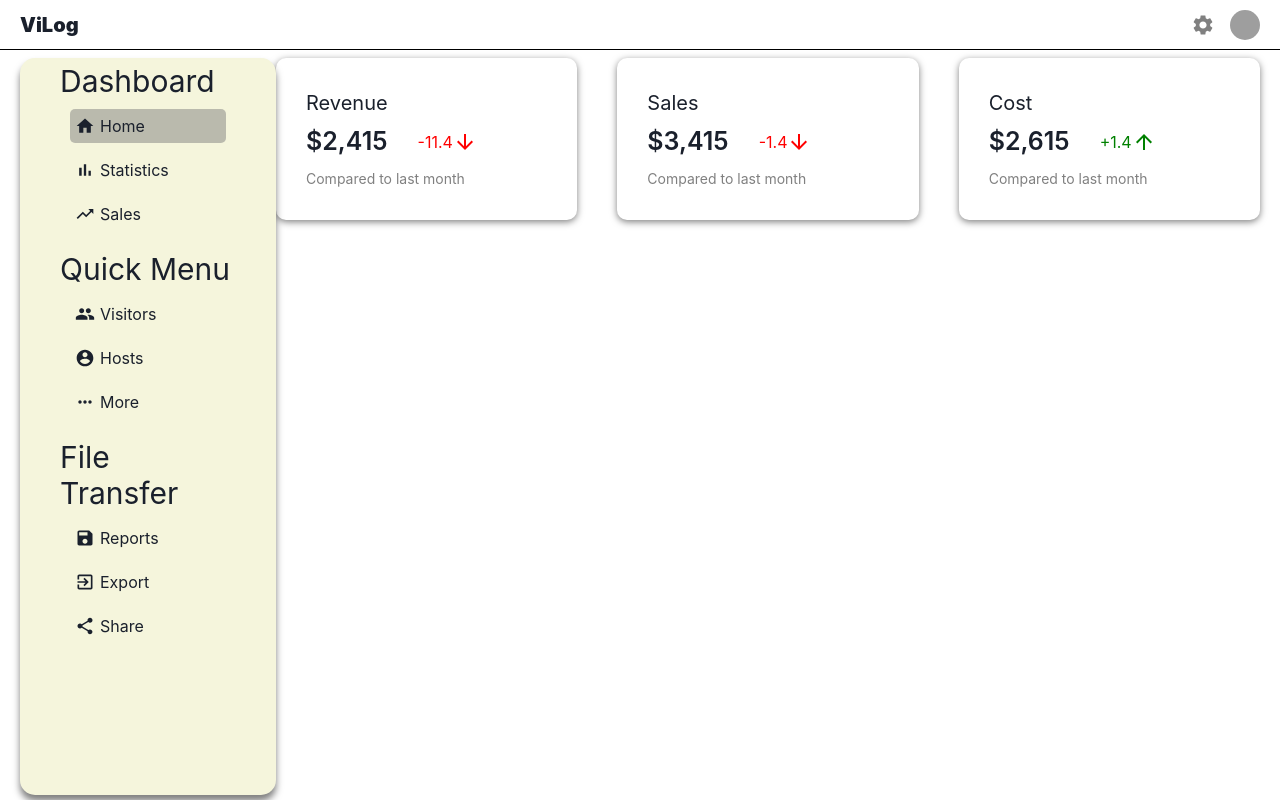
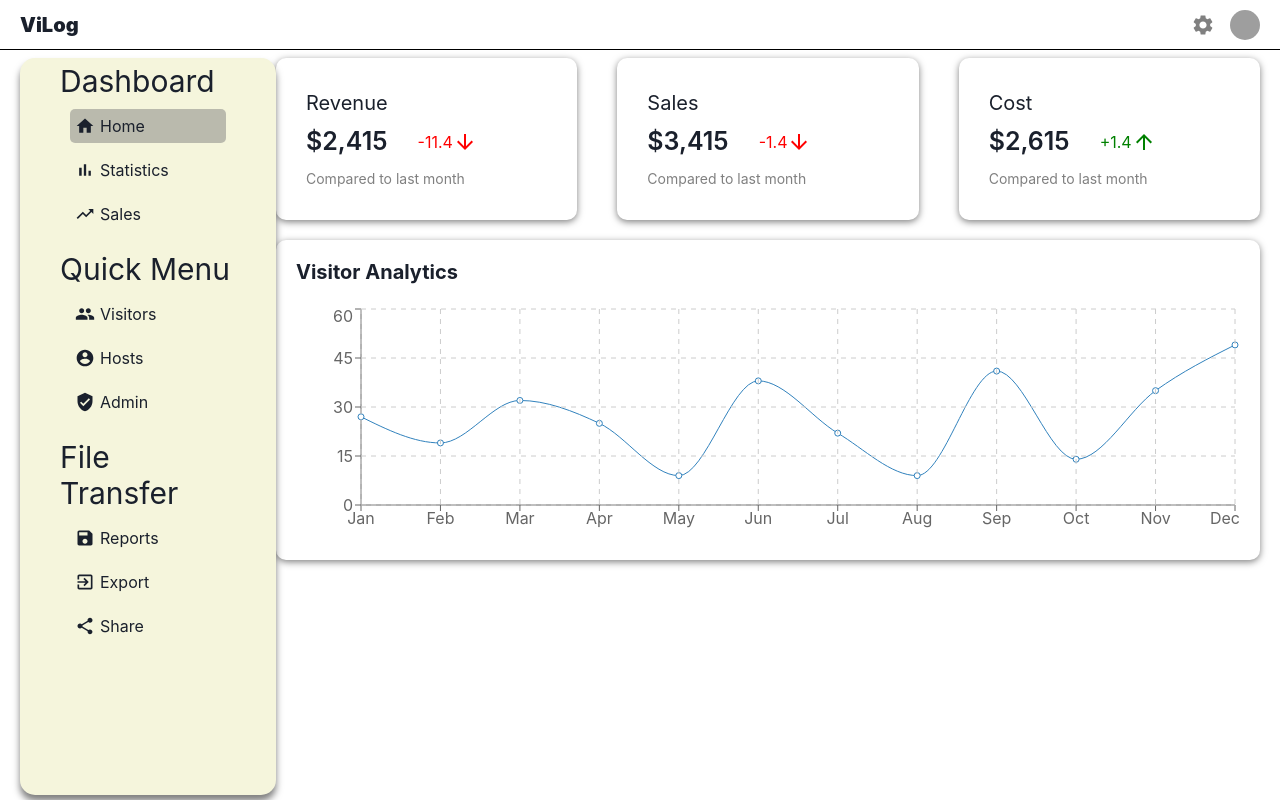
Before and after one commit to Nicholas-Darko-Brown/ViLog, a React (Create React App) app in the folder Client/guest-app/: page /dashboardPage in a window 1280 px wide. Built offline with nearby package versions, Linux system fonts and the light colour scheme; grey boxes are pictures that could not be loaded.

Commit message:
Created props

```diff
--- /dev/null
+++ b/Client/guest-app/src/DummyData.js
@@ -0,0 +1,50 @@
+export const userData = [
+    {
+      month: 'Jan',
+      numberOfVisitors: 27,
+    },
+    {
+      month: 'Feb',
+      numberOfVisitors: 19,
+    },
+    {
+      month: 'Mar',
+      numberOfVisitors: 32,
+    },
+    {
+      month: 'Apr',
+      numberOfVisitors: 25,
+    },
+    {
+      month: 'May',
+      numberOfVisitors: 9,
+    },
+    {
+      month: 'Jun',
+      numberOfVisitors: 38,
+    },
+    {
+      month: 'Jul',
+      numberOfVisitors: 22,
+    },
+    {
+      month: 'Aug',
+      numberOfVisitors: 9,
+    },
+    {
+      month: 'Sep',
+      numberOfVisitors: 41,
+    },
+    {
+      month: 'Oct',
+      numberOfVisitors: 14,
+    },
+    {
+      month: 'Nov',
+      numberOfVisitors: 35,
+    },
+    {
+      month: 'Dec',
+      numberOfVisitors: 49,
+    },
+  ];
--- /dev/null
+++ b/Client/guest-app/src/components/Dashboard/Dashboard Components/Chart/Chart.css
@@ -0,0 +1,14 @@
+.chart_container {
+    margin: 20px;
+    padding: 20px;
+    box-shadow: 0px 2px 7px 0px rgba(0,0,0,0.5);
+    -webkit-box-shadow: 0px 2px 7px 0px rgba(0,0,0,0.5);
+    -moz-box-shadow: 0px 2px 7px 0px rgba(0,0,0,0.5);
+    border-radius: 10px;
+}
+
+.chart_title {
+    margin-bottom: 20px;
+    font-weight: 700;
+    font-size: 20px;
+}
--- /dev/null
+++ b/Client/guest-app/src/components/Dashboard/Dashboard Components/Chart/Chart.js
@@ -0,0 +1,32 @@
+import './Chart.css';
+import {
+  LineChart,
+  Line,
+  XAxis,
+  YAxis,
+  CartesianGrid,
+  Tooltip,
+  ResponsiveContainer,
+} from 'recharts';
+
+const Chart = ({ title, data, dataKey, grid }) => {
+
+
+  return (
+    <div className="chart_container">
+      <h3 className="chart_title">{ title }</h3>
+      <ResponsiveContainer width="100%" aspect={4 / 1}>
+        <LineChart data={data}>
+          <XAxis dataKey="month" />
+          <YAxis />
+          <Line type="monotone" dataKey={dataKey} />
+          <Tooltip />
+          {grid && <CartesianGrid strokeDasharray='5 5'/>}
+        </LineChart>
+
+      </ResponsiveContainer>
+    </div>
+  );
+};
+
+export default Chart;
--- a/Client/guest-app/src/components/Dashboard/Dashboard Components/Sidebar/Sidebar.js
+++ b/Client/guest-app/src/components/Dashboard/Dashboard Components/Sidebar/Sidebar.js
@@ -1,6 +1,6 @@
 import React from 'react'
 import './Sidebar.css'
-import { Home,BarChart, TrendingUp, MoreHoriz, AccountCircle, People, Save, Share, ExitToApp } from '@material-ui/icons';
+import { Home,BarChart, TrendingUp, AccountCircle, People, Save, Share, ExitToApp, VerifiedUser } from '@material-ui/icons';
 
 const Sidebar = () => {
   return (
@@ -36,8 +36,8 @@ const Sidebar = () => {
                         Hosts
                     </li>
                     <li className="sidebar_list_item">
-                        <MoreHoriz className='sidebar_icon'/>
-                        More
+                        <VerifiedUser className='sidebar_icon'/>
+                        Admin
                     </li>
                 </ul>
             </div>
--- a/Client/guest-app/src/components/Dashboard/Dashboard Pages/Home/Home.js
+++ b/Client/guest-app/src/components/Dashboard/Dashboard Pages/Home/Home.js
@@ -1,10 +1,13 @@
 import FeaturedInfo from '../../Dashboard Components/Featured Info/FeaturedInfo'
+import Chart from '../../Dashboard Components/Chart/Chart'
 import './Home.css'
+import { userData } from '../../../../DummyData'
 
 const Home = () => {
   return (
     <div className='home'>
         <FeaturedInfo />
+        <Chart data={userData} title="Visitor Analytics" grid dataKey="numberOfVisitors" />
     </div>
   )
 }
```
